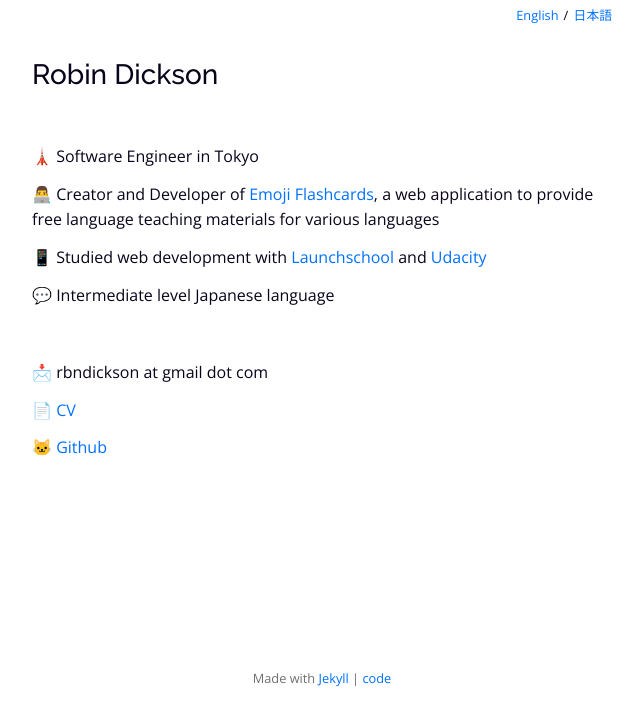
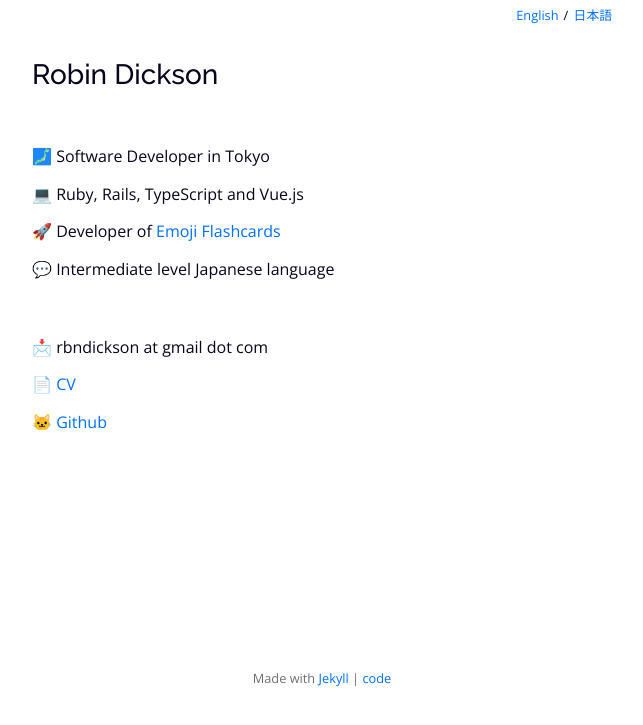
Before and after one commit to rbndickson/rbndickson.github.io, a Jekyll site: the page built from index.html, in a window 1280 px wide. Shown: the top 725 px of the page, without its empty margins (318-961 px from the left). Built offline with Jekyll 4.4.1, drawn with Linux system fonts in a browser that asks for light colours.

Commit message:
feat: Update home page text

```diff
--- a/index.html
+++ b/index.html
@@ -3,10 +3,14 @@ layout: default
 ref: index
 lang: en
 ---
+
 <section>
-  <p>🗼 Software Engineer in Tokyo</p>
-  <p>👨‍💻 Creator and Developer of <a href="/projects/emoji-flashcards/">Emoji Flashcards</a>, a web application to provide free language teaching materials for various languages</p>
-  <p>📱 Studied web development with <a href="https://launchschool.com">Launchschool</a> and <a href="https://www.udacity.com/course/react-nanodegree--nd019">Udacity</a></p>
+  <p>🗾 Software Developer in Tokyo</p>
+  <p>💻 Ruby, Rails, TypeScript and Vue.js</p>
+  <p>
+    🚀 Developer of
+    <a href="/projects/emoji-flashcards/">Emoji Flashcards</a>
+  </p>
   <p>💬 Intermediate level Japanese language</p>
 </section>
 
```
Also changed, not shown: ja/index.html (+7 -3 lines).
